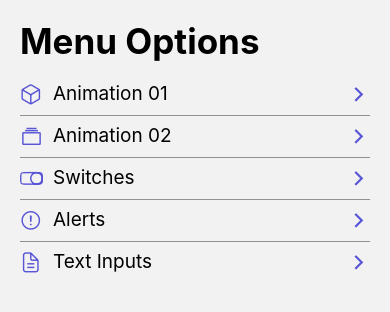
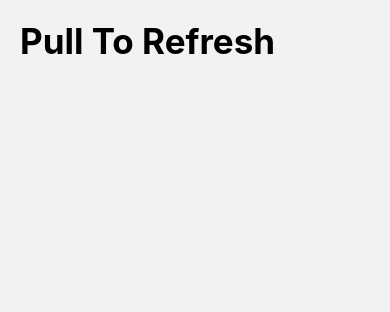
Before and after one commit to IAPC1994/06-RNComponents-react-native, a React Native app: screen /PullToRefreshScreen in a window 390 px wide. Shown: the top 312 px of the page. Built offline with nearby package versions, Linux system fonts and the light colour scheme.

Commit message:
PullToRefresh screen ready

```diff
--- a/src/data/menuItems.tsx
+++ b/src/data/menuItems.tsx
@@ -25,5 +25,10 @@ export const menuItems: MenuItem[] = [
         name: 'Text Inputs ',
         icon: 'document-text-outline',
         component: 'TextInputScreen'
+    },
+    {
+        name: 'Pull to Refresh ',
+        icon: 'refresh-outline',
+        component: 'PullToRefreshScreen'
     }
 ]
--- a/src/router/Navigation.tsx
+++ b/src/router/Navigation.tsx
@@ -6,6 +6,7 @@ import { Animation02Screen } from '../screens/Animation02Screen';
 import { SwitchScreen } from '../screens/SwitchScreen';
 import { AlertScreen } from '../screens/AlertScreen';
 import { TextInputScreen } from '../screens/TextInputScreen';
+import { PullToRefreshScreen } from '../screens/PullToRefreshScreen';
 
 const Stack = createStackNavigator();
 
@@ -22,6 +23,7 @@ export const Navigation = () => {
       <Stack.Screen name="SwitchScreen" component={SwitchScreen} />
       <Stack.Screen name="AlertScreen" component={AlertScreen} />
       <Stack.Screen name='TextInputScreen' component={TextInputScreen} />
+      <Stack.Screen name='PullToRefreshScreen' component={PullToRefreshScreen} />
     </Stack.Navigator>
   );
 }
--- /dev/null
+++ b/src/screens/PullToRefreshScreen.tsx
@@ -0,0 +1,48 @@
+import React, { useState } from 'react';
+import { View, ScrollView, RefreshControl, Text } from 'react-native';
+import { useSafeAreaInsets } from 'react-native-safe-area-context';
+import { HeaderTitle } from '../components/HeaderTitle';
+import { styles } from '../theme/appTheme';
+
+export const PullToRefreshScreen = () => {
+
+    const [ refreshing, setRefreshing ] = useState(false);
+    const [ data, setData ] = useState<string>();
+
+    const { top } = useSafeAreaInsets();
+
+    const onRefresh = () => {
+        setRefreshing(true);
+        setTimeout( () => {
+            console.log('Terminamos');
+            setRefreshing(false);
+            setData('Hola Mundo');
+        }, 1500);
+    }
+
+    return (
+        <ScrollView
+            style={{ marginTop: refreshing ? top : 0 }} // Only IOS device
+            refreshControl={
+                <RefreshControl
+                    refreshing={ refreshing }
+                    onRefresh={ onRefresh }
+                    progressViewOffset={ 10 }
+                    progressBackgroundColor="#5856D6"
+                    colors={ ['white','red','orange'] }
+                    // style={{ backgroundColor: '#5856D6' }}
+                    // tintColor='white'
+                    // title="Refreshing..."
+                    // titleColor="white"
+                />
+            }
+        >
+            <View style={ styles.globalMargin }>
+                <HeaderTitle title='Pull To Refresh'/>
+                {
+                    data && <HeaderTitle title={ data }></HeaderTitle>
+                }
+            </View>
+        </ScrollView>
+    );
+};
```
